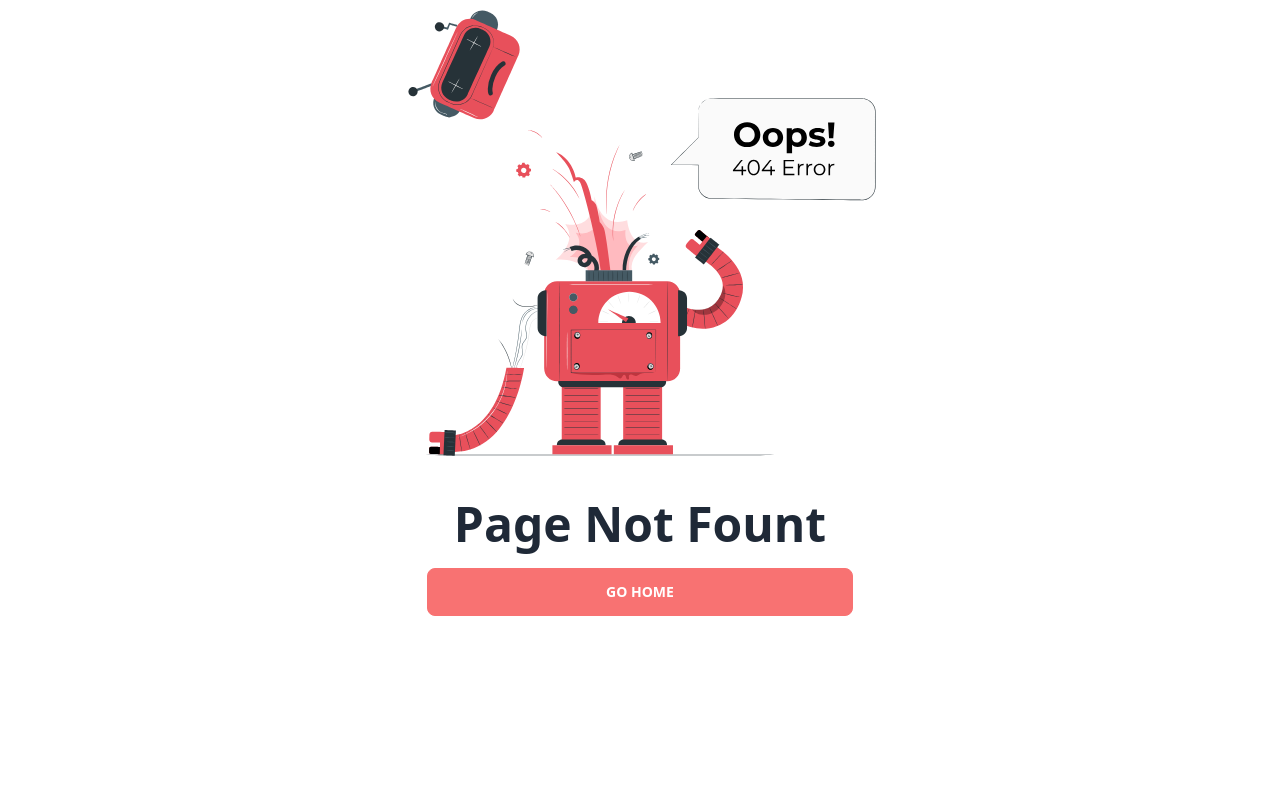
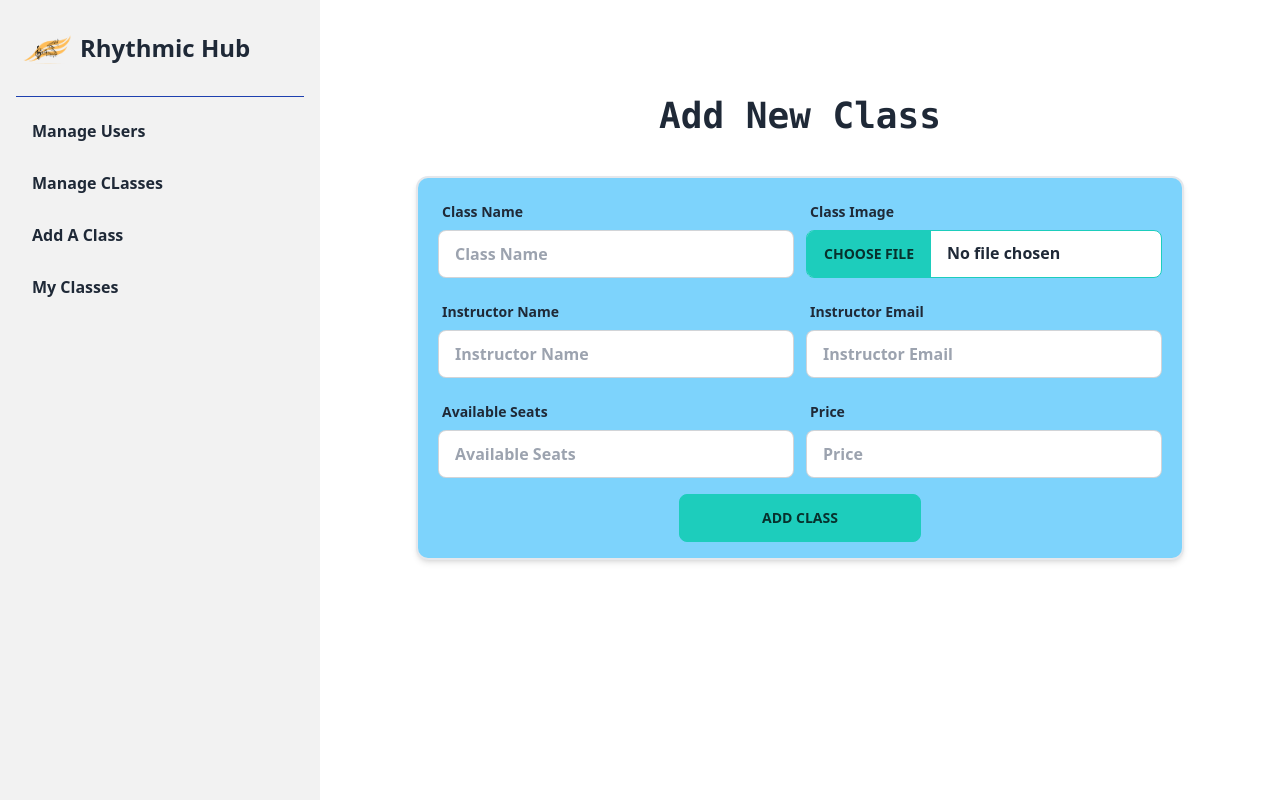
Before and after one commit to parthoroy77/Project-Rhythmic-Hub-Client, a React (Vite) app: page /dashboard/addClass in a window 1280 px wide. Built offline with nearby package versions, Linux system fonts and the light colour scheme; no server answers.

Commit message:
add class page created

```diff
--- a/src/Layout/DashboardLayout.jsx
+++ b/src/Layout/DashboardLayout.jsx
@@ -40,12 +40,12 @@ const DashboardLayout = () => {
                             <Link>Payment History</Link>
                         </li> */}
                         {/* instructors */}
-                        {/* <li>
-                            <Link>Add A Class</Link>
+                        <li>
+                            <Link to='/dashboard/addClass'>Add A Class</Link>
                         </li>
                         <li>
                             <Link>My Classes</Link>
-                        </li> */}
+                        </li>
                     </ul>
 
                 </div>
--- /dev/null
+++ b/src/pages/Dashboard/AddClass/AddClass.jsx
@@ -0,0 +1,64 @@
+import React from 'react';
+import useAuth from '../../../hooks/useAuth';
+
+const AddClass = () => {
+    const {user} = useAuth()
+    return (
+        <div className='flex flex-col items-center justify-center py-16'>
+            <div className='my-8'>
+                <h1 className='text-4xl font-mono font-semibold text-center'>Add New Class</h1>
+            </div>
+            <div className='w-[80%] mx-auto bg-sky-300 border-2 shadow-md rounded-xl hover:shadow-2xl  px-5 py-4 my-2'>
+                <form className='space-y-4 font-semibold'>
+                    <div className='flex gap-3'>
+                        <div className="form-control w-full">
+                            <label className="label">
+                                <span className="label-text">Class Name</span>
+                            </label>
+                            <input type="text" placeholder="Class Name" className="input input-bordered" />
+                        </div>
+                        <div className="form-control w-full">
+                            <label className="label">
+                                <span className="label-text">Class Image</span>
+                            </label>
+                            <input type="file" className="file-input file-input-bordered file-input-accent w-full" />
+                        </div>
+                    </div>
+                    <div className='flex gap-3'>
+                        <div className="form-control w-full">
+                            <label className="label">
+                                <span className="label-text">Instructor Name</span>
+                            </label>
+                            <input type="text" placeholder="Instructor Name" className="input input-bordered" />
+                        </div>
+                        <div className="form-control w-full">
+                            <label className="label">
+                                <span className="label-text">Instructor Email</span>
+                            </label>
+                            <input type="text" placeholder="Instructor Email" className="input input-bordered" />
+                        </div>
+                    </div>
+                    <div className='flex gap-3'>
+                        <div className="form-control w-full">
+                            <label className="label">
+                                <span className="label-text">Available Seats</span>
+                            </label>
+                            <input type="text" placeholder="Available Seats" className="input input-bordered" />
+                        </div>
+                        <div className="form-control w-full">
+                            <label className="label">
+                                <span className="label-text">Price</span>
+                            </label>
+                            <input type="text" placeholder="Price" className="input input-bordered" />
+                        </div>
+                    </div>
+                    <div className='text-center'>
+                        <input type="submit" value="Add Class" className='btn btn-accent w-1/3' />
+                    </div>
+                </form>
+            </div>
+        </div>
+    );
+};
+
+export default AddClass;
--- a/src/routes/Routes.jsx
+++ b/src/routes/Routes.jsx
@@ -8,6 +8,7 @@ import Instructors from "../pages/Instructors/Instructors"
 import DashboardLayout from "../Layout/DashboardLayout"
 import ErrorPage from "../pages/ErrorPage/ErrorPage"
 import ManageUsers from "../pages/Dashboard/ManageUsers/ManageUsers"
+import AddClass from "../pages/Dashboard/AddClass/AddClass"
 
 
 const routes = createBrowserRouter([
@@ -46,6 +47,10 @@ const routes = createBrowserRouter([
             {
                 path: 'manageUsers',
                 element: <ManageUsers></ManageUsers>
+            },
+            {
+                path: 'addClass',
+                element: <AddClass></AddClass>,
             }
         ]
     }
```
